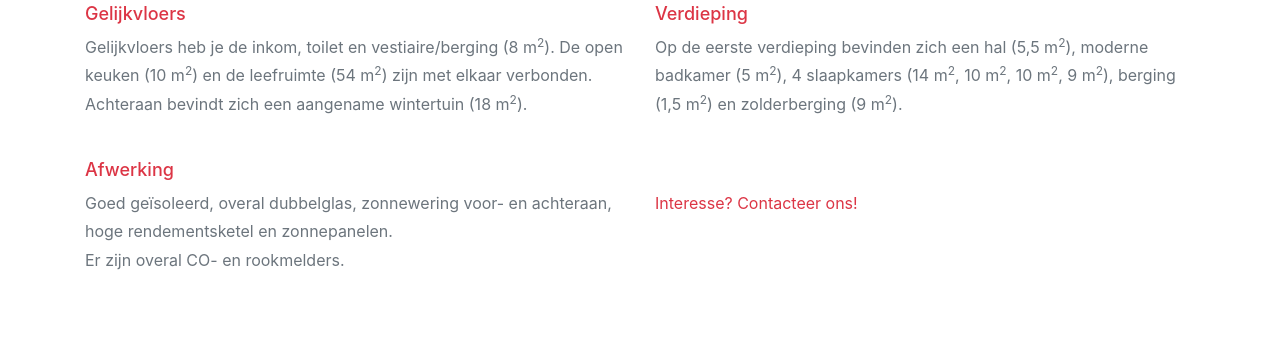
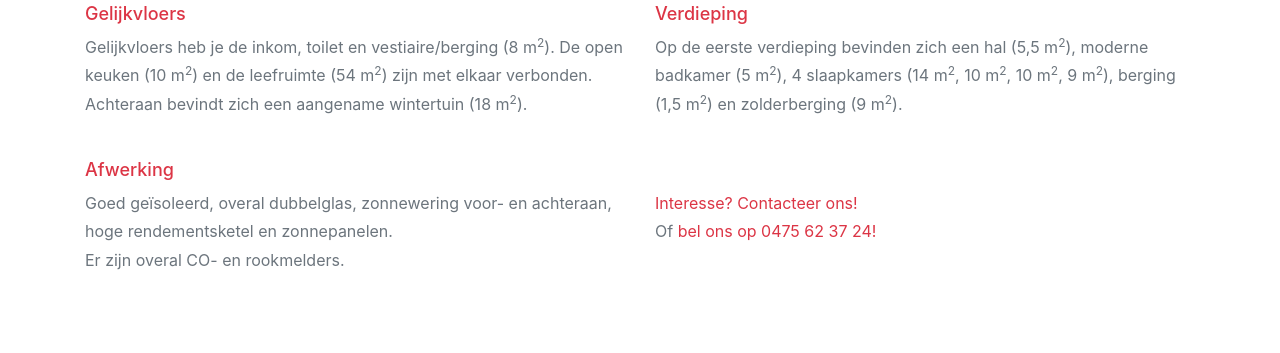
Before and after one commit to pierot/beekvelden-65, a website: page index.html in a window 1280 px wide. Shown: the part 1809-2162 px from the top of the page. Drawn offline with Linux system fonts and the light colour scheme.

Commit message:
Update index.html

```diff
--- a/index.html
+++ b/index.html
@@ -162,7 +162,7 @@
                   href="mailto:martin.michels@telenet.be?subject=Beekvelden65"
                   >
                   Interesse? Contacteer ons!
-                </a>
+                </a> Of <a href="tel:0475623724">bel ons op 0475 62 37 24!</a>
               </div>
             </div>
           </div>
```
